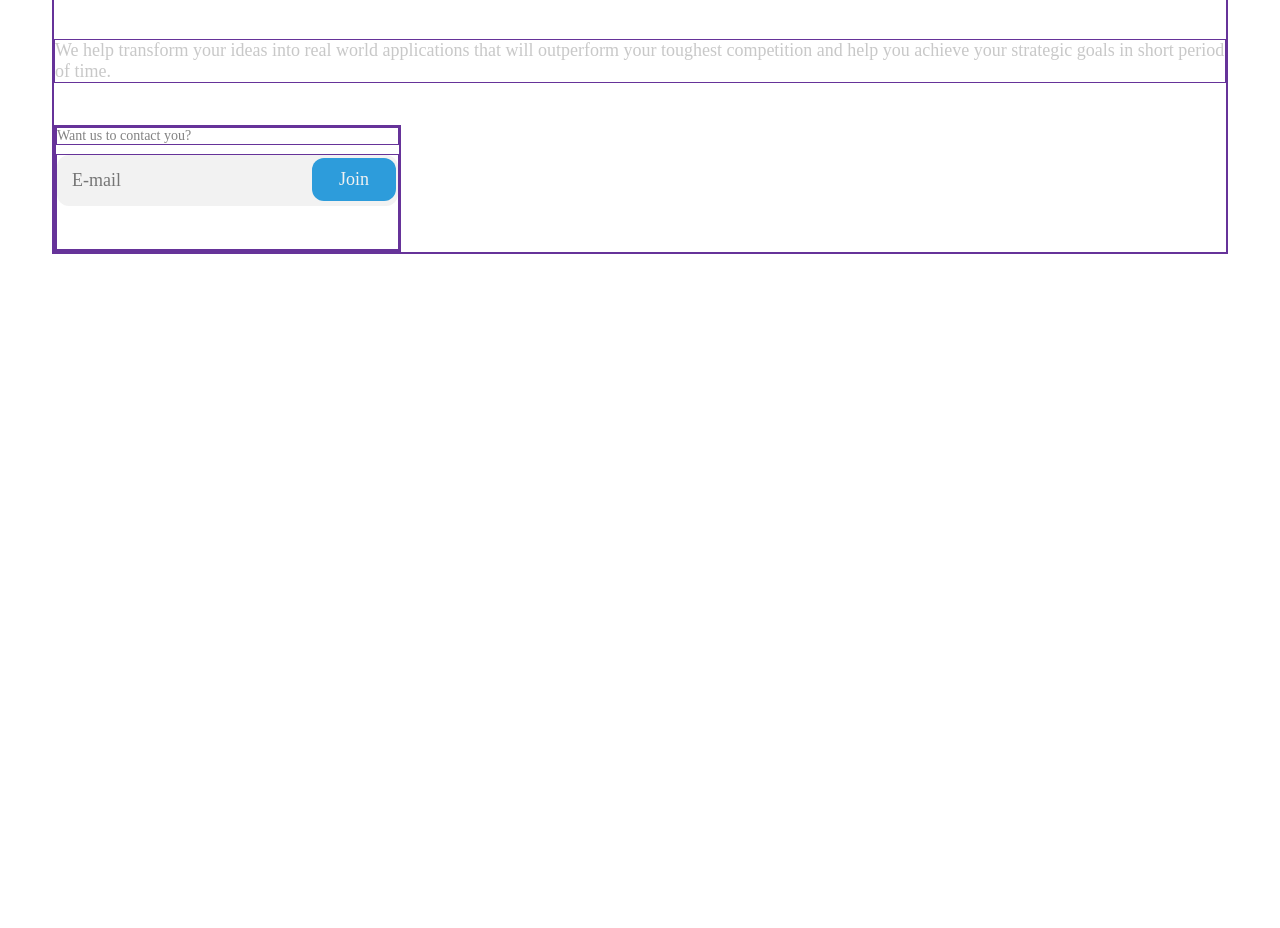
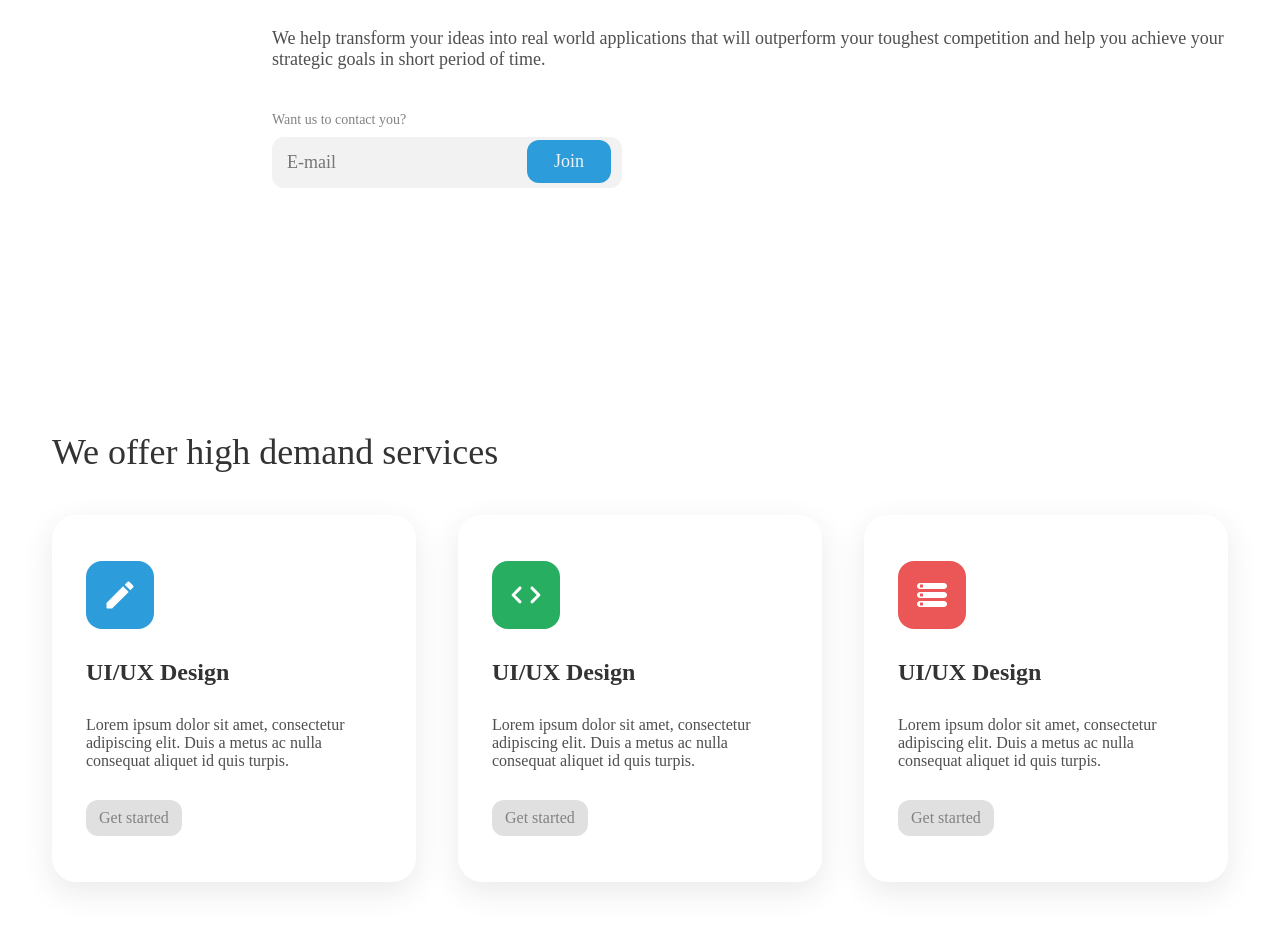
Before and after one commit to gleidsonfagno/Edie-homepage, a plain HTML site: page index.html in a window 1280 px wide. Shown: the part 770-1698 px from the top of the page. Before the commit the page ends 1066 px from the top, so only its background shows below. Drawn offline with Linux system fonts and the light colour scheme.

Commit message:
services-e-cards-finalizados

```diff
--- a/CSS/style.css
+++ b/CSS/style.css
@@ -1,6 +1,6 @@
 :root {
     --gray1: #333333;
-    --gray2: #4f4f4f4f;
+    --gray2: #4F4F4F;
     --gray3: #828282;
     --gray4: #DBDBDB;
     --gray6: #F2F2F2;
@@ -15,12 +15,17 @@
 }
 
 body * {
-    border: 1px solid rebeccapurple;
+    /* border: 1px solid rebeccapurple; */
 }
 
 body {
     margin: 42px 52px;
     color: var(--gray1);
+    /* background: #ccc; */
+}
+
+header {
+    margin-bottom: 200px;
 }
 
 nav {
@@ -69,7 +74,7 @@ li a {
     flex-direction: column;
     gap: 42px;
     justify-content: center;
-    align-items: baseline;
+    text-align: start;
 }
 
 .introducao {
@@ -85,6 +90,8 @@ li a {
     font-style: normal;
     font-weight: 500;
     line-height: normal;
+    /* width: 543px;  */
+    /* margin-left: 220px;  */
 }
 
 .conteudo_header .introducao h1 {
@@ -94,11 +101,15 @@ li a {
     font-style: normal;
     font-weight: 500;
     line-height: normal;
+    /* width: 543px;  */
+    margin-left: 220px;
 }
 
 .img_header img {
-    display: block;
+    /* display: block; */
+    border-radius: 18px;
     width: 100%;
+    height: 100%;
     object-fit: cover;
 }
 
@@ -109,6 +120,8 @@ li a {
     font-style: normal;
     font-weight: 500;
     line-height: normal;
+    /* width: 543px;  */
+    margin-left: 220px;
 }
 
 .conteudo_header p {
@@ -118,8 +131,14 @@ li a {
     font-style: normal;
     font-weight: 400;
     line-height: normal;
+    /* width: 543px;  */
+    margin-left: 220px;
 }
 
+.email {
+    /* width: 543px;  */
+    margin-left: 220px;
+}
 
 .email form {
     display: flex;
@@ -174,10 +193,104 @@ form button {
     border: none;
     cursor: progress;
 }
+.services{
+    margin-bottom: 194px;
+}
+
+.services h2 {
+    color: var(--gray1);
+    font-family: Poppins;
+    font-size: 36px;
+    font-style: normal;
+    font-weight: 500;
+    line-height: normal;
+    margin-bottom: 42px;
+}
+.services h3{
+    font-family: Poppins;
+    font-size: 24px;
+    font-style: normal;
+    font-weight: 700;
+    line-height: normal;
+}
+.services p{
+    color: var(--gray2);
+    font-family: Poppins;
+    font-size: 16px;
+    font-style: normal;
+    font-weight: 400;
+    line-height: normal;
+}
+.cards{
+    display: flex;
+    flex-direction: row;
+    gap: 42px;
+}
+.card{
+    display: flex;
+    flex-direction: column;
+    gap: 30px;
+    width: 100%;
+    padding: 46px 34px;
+    box-shadow: 0px 10px 30px 0px rgba(51, 51, 51, 0.10);
+    border-radius: 24px;
+}
+.card:hover{
+    background: #FFF;
+    box-shadow: 0px 10px 30px 0px rgba(51, 51, 51, 0.20);
+}
+.card .img img {
+    display: block;
+    padding: 16px;
+    background: var(--bluer);
+    border-radius: 16px;
+}
+.card .code img{
+    background: #27ae60;
+}
+
+.card .back img{
+    background: #eb5757;
+}
+.button button{
+    background: #E0E0E0;
+    padding: 9px 13px;
+    color: var(--gray3);
+    font-family: Poppins;
+    font-size: 16px;
+    font-style: normal;
+    font-weight: 500;
+    line-height: normal;
+    border-radius: 12px;
+    border: none;
+    cursor: pointer;
+}
+.button button:hover{
+    background: var(--bluer);
+    color: var(--gray6);
+}
+
 
 @media (max-width: 900px) {
     body {
         margin: 13px 10px;
+    }
+
+    .conteudo_header .introducao h1 {
+        margin-left: 0;
+    }
+
+    .conteudo_header p {
+        width: 100%;
+        margin-left: 0;
+    }
+
+    .conteudo_header h2 {
+        margin-left: 0;
+    }
+
+    .email {
+        margin-left: 0;
     }
 
     ul {
@@ -196,4 +309,9 @@ form button {
     .btn_header {
         display: block;
     }
+    .cards{
+        display: flex;
+        flex-direction: column;
+        gap: 42px;
+    }
 }
--- a/index.html
+++ b/index.html
@@ -13,7 +13,7 @@
 </head>
 
 <body>
-  <header>
+  <header id="homer">
     <nav>
       <span class="logo">Edie</span>
       <button onclick="toggleSidebar()" class="btn_header">
@@ -23,8 +23,8 @@
         <button onclick="toggleSidebar()" class="btn_header">
           <img src="assetis/menu.svg" alt="">
         </button>
-        <li><a href="">Home</a></li>
-        <li><a href="">Services</a></li>
+        <li><a href="#homer">Home</a></li>
+        <li><a href="#services">Services</a></li>
         <li><a href="">Our Works</a></li>
         <li><a href="">Clients</a></li>
         <li><a href="">Contact</a></li>
@@ -56,6 +56,46 @@
     </div>
   </header>
 
+  <main>
+    <section class="services" id="services">
+      <h2>We offer high demand services </h2>
+      <div class="cards">
+        <div class="card">
+          <div class="img">
+            <img src="assetis/ux.svg" alt="">
+          </div>
+          <h3>UI/UX Design</h3>
+          <p>Lorem ipsum dolor sit amet, consectetur adipiscing elit. Duis a metus ac nulla consequat aliquet id quis turpis.</p>
+          <div class="button">
+            <button>Get started</button>
+          </div>
+        </div>
+
+        <div class="card">
+          <div class="img code">
+            <img src="assetis/code.svg" alt="">
+          </div>
+          <h3>UI/UX Design</h3>
+          <p>Lorem ipsum dolor sit amet, consectetur adipiscing elit. Duis a metus ac nulla consequat aliquet id quis turpis.</p>
+          <div class="button">
+            <button>Get started</button>
+          </div>
+        </div>
+
+        <div class="card">
+          <div class="img back">
+            <img src="assetis/back.svg" alt="">
+          </div>
+          <h3>UI/UX Design</h3>
+          <p>Lorem ipsum dolor sit amet, consectetur adipiscing elit. Duis a metus ac nulla consequat aliquet id quis turpis.</p>
+          <div class="button">
+            <button>Get started</button>
+          </div>
+        </div>
+      </div>
+    </section>
+  </main>
+
 
 
   <script src="script.js"></script>
```
Also changed, not shown: assetis/back.svg (added), assetis/code.svg (added), assetis/ux.svg (added), 1 other file.
